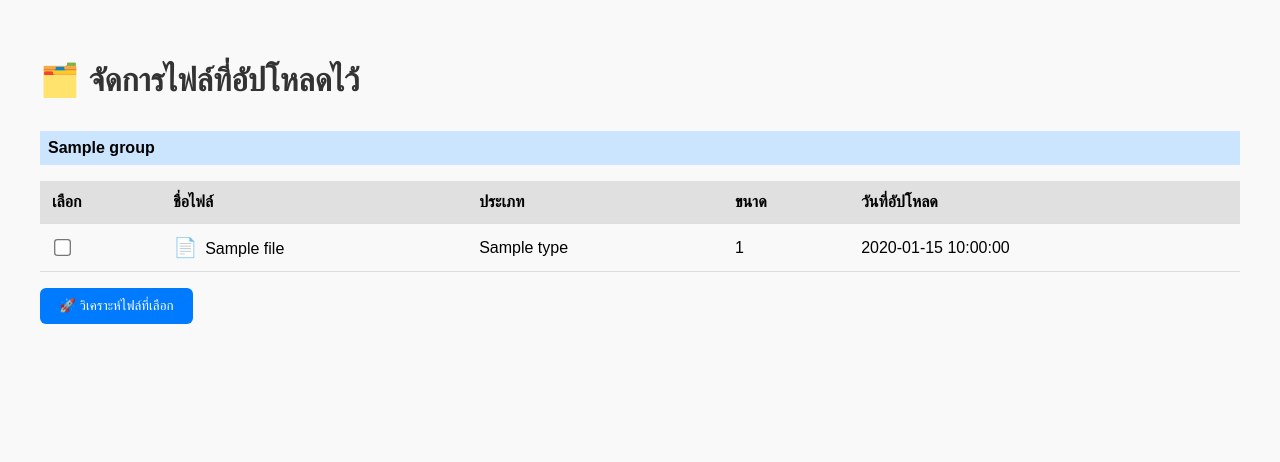
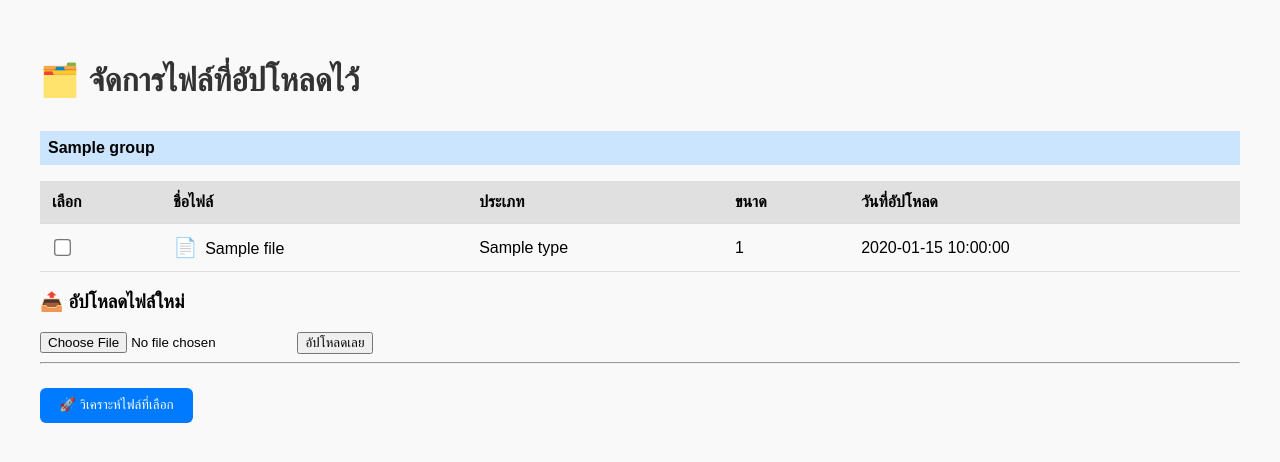
Before and after one commit to thammarongsak/waibon, a Flask app: template templates/upload_panel.html in a window 1280 px wide. Shown: the top 462 px of the page. Run offline with Flask 3, Linux system fonts and the light colour scheme; the template is opened without the code that fills it: most values are stand-ins (such as "Sample title", 1, 10 or a date in 2020).

Commit message:
Update upload_panel.html

```diff
--- a/templates/upload_panel.html
+++ b/templates/upload_panel.html
@@ -43,6 +43,13 @@
             </table>
         {% endfor %}
 
+    <h3>📤 อัปโหลดไฟล์ใหม่</h3>
+    <form method="POST" action="/upload_file" enctype="multipart/form-data">
+        <input type="file" name="newfile" required>
+        <button type="submit">อัปโหลดเลย</button>
+    </form>
+    <hr>
+
         <button type="submit" class="btn">🚀 วิเคราะห์ไฟล์ที่เลือก</button>
     </form>
 
```
